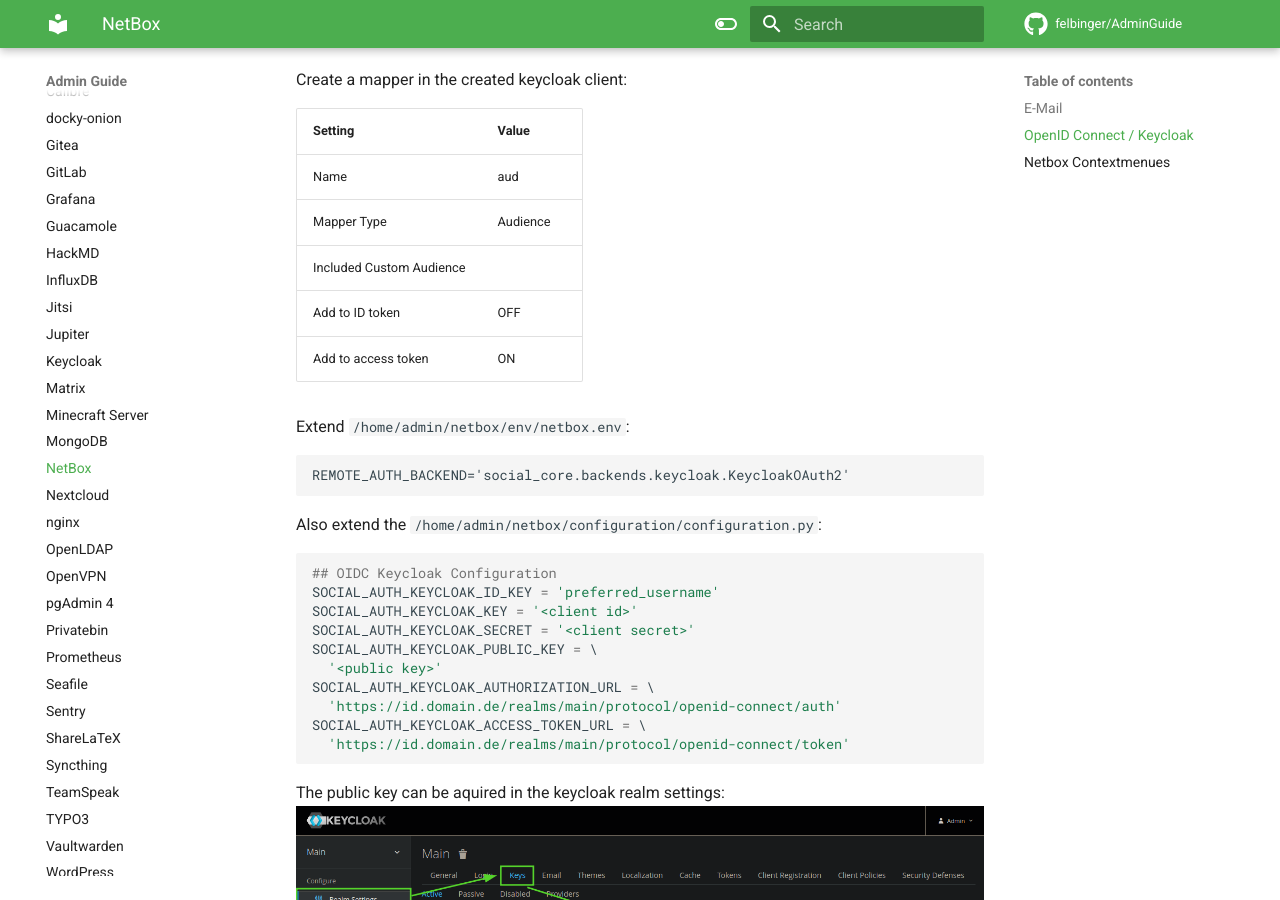
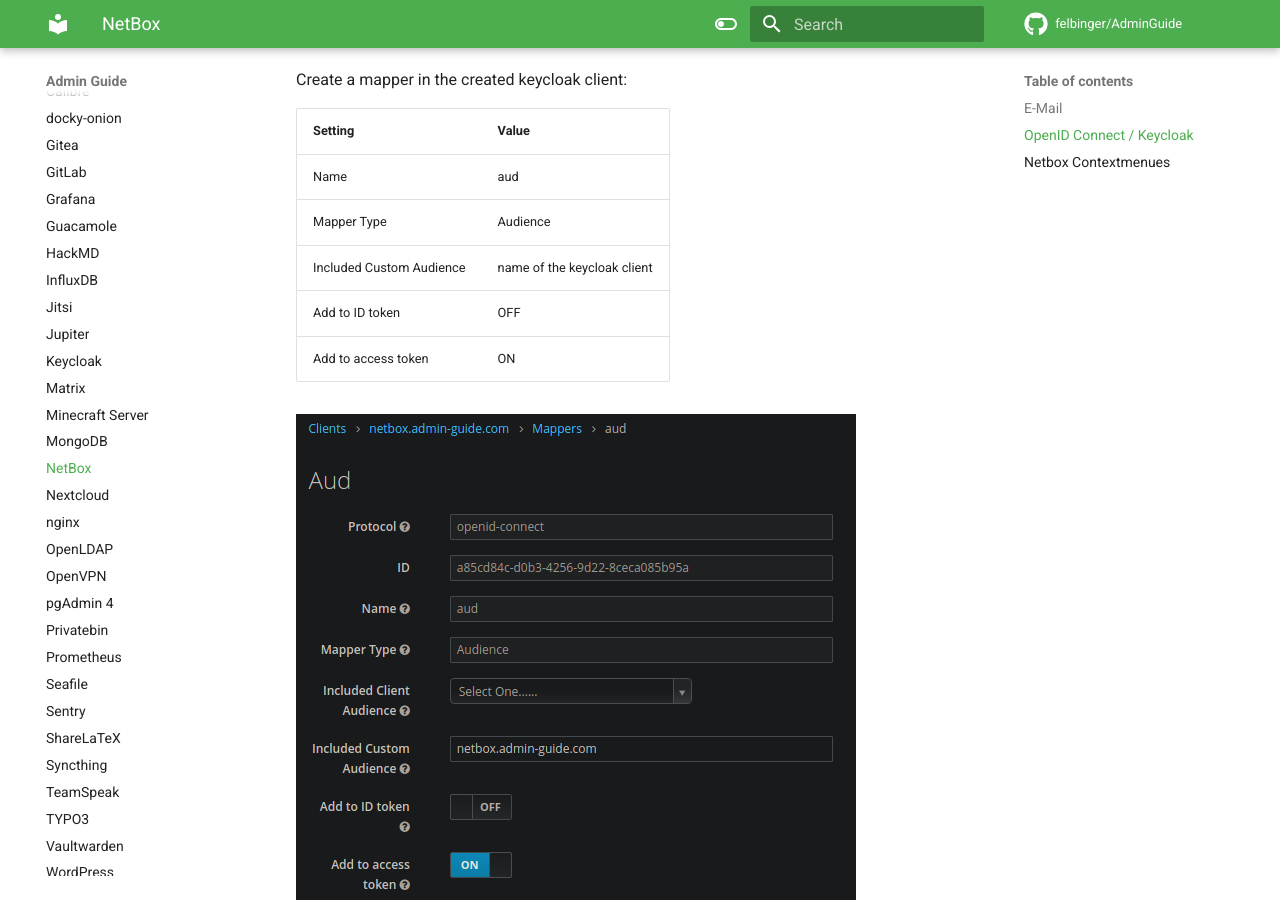
Before and after one commit to felbinger/AdminGuide, an MkDocs documentation site: the page built from docs/services/netbox.md, in a window 1280 px wide and 900 px high, scrolled down 1648 px. Built offline with MkDocs 1.6.1 and Material for MkDocs 9.7.7, drawn with Linux system fonts in a browser that asks for light colours; nearby versions of some CDN libraries; comment, search, counter and statistics services are not loaded.

Commit message:
added picture of netbox keycloak mapper: aud

````diff
--- a/docs/services/netbox.md
+++ b/docs/services/netbox.md
@@ -83,9 +83,11 @@ Create a mapper in the created keycloak client:
 |--------------------------|-------------------------------|
 | Name                     | aud                           |
 | Mapper Type              | Audience                      |
-| Included Custom Audience | <name of the keycloak client> |
+| Included Custom Audience | name of the keycloak client   |
 | Add to ID token          | OFF                           |
 | Add to access token      | ON                            |
+
+![Keycloak Clients -> Client ID -> Mappers -> aud](../img/services/netbox_keycloak_client_aud_mapper.png){: loading=lazy }
 
 Extend `/home/admin/netbox/env/netbox.env`:
 ```env
````
Also changed, not shown: docs/img/services/netbox_keycloak_client_aud_mapper.png (added).
